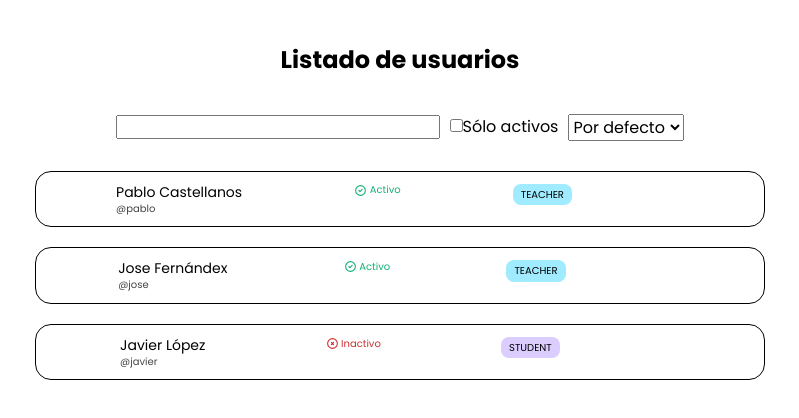
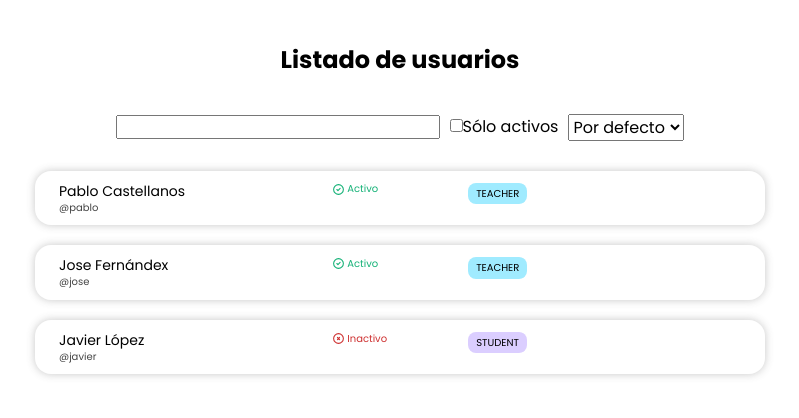
Before and after one commit to ricardozuritadev/user-manager, a React (Vite) app: page / in a window 1280 px wide. Shown: the top 418 px of the page, without its empty margins (240-1039 px from the left). Built offline with nearby package versions, Linux system fonts and the light colour scheme.

Commit message:
Modify user row styles

```diff
--- a/src/styles/components/_user-row.scss
+++ b/src/styles/components/_user-row.scss
@@ -1,8 +1,17 @@
 .c-user-row {
   display: flex;
-  justify-content: space-around;
   font-size: $font-text-sm;
-  border: 1px solid black;
+  box-shadow: $shadow-sm;
   border-radius: $radius-md;
   padding: 1.2rem 2.4rem;
+
+  &__name {
+    width: 40%;
+  }
+
+  &__status,
+  role,
+  action {
+    width: 20%;
+  }
 }
```
